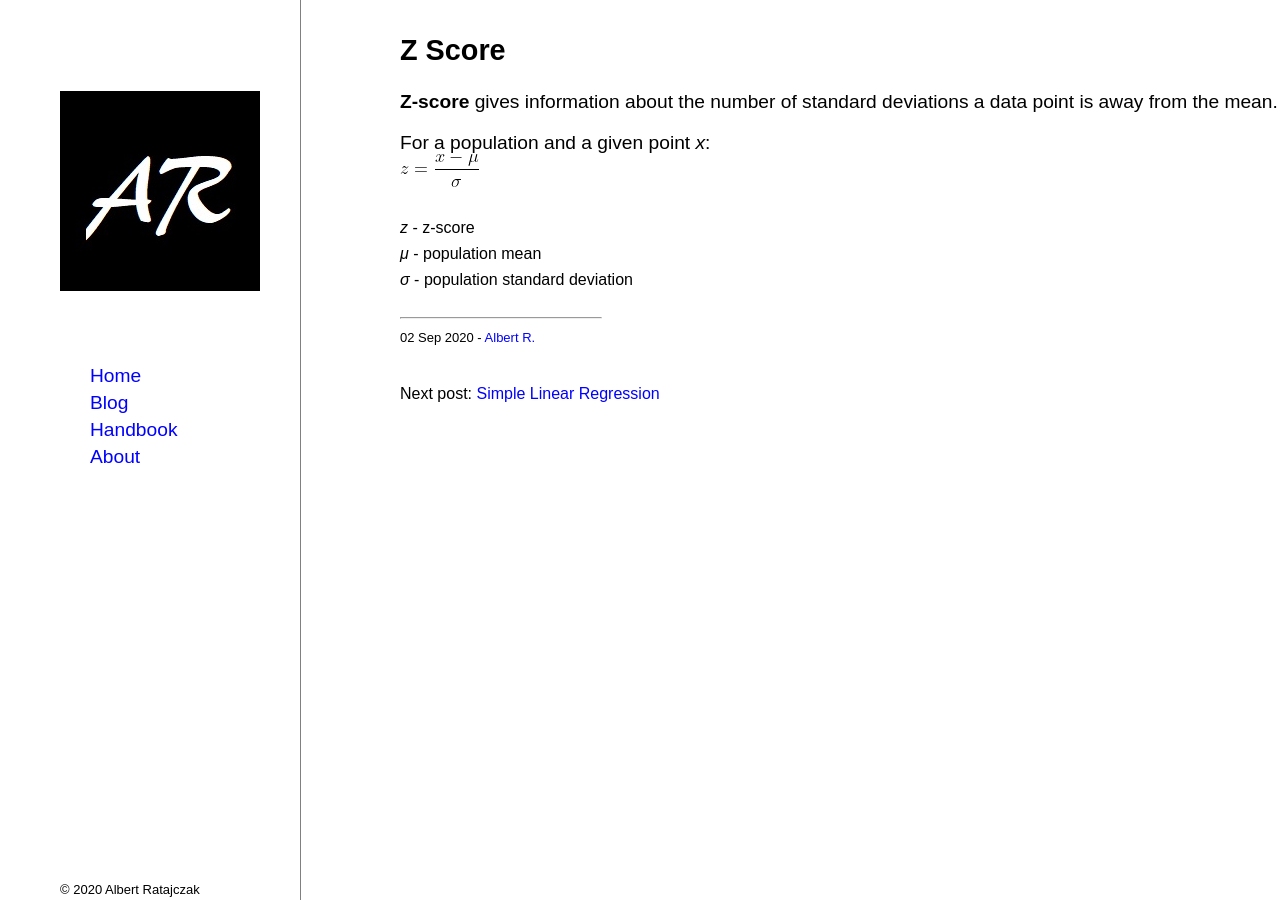
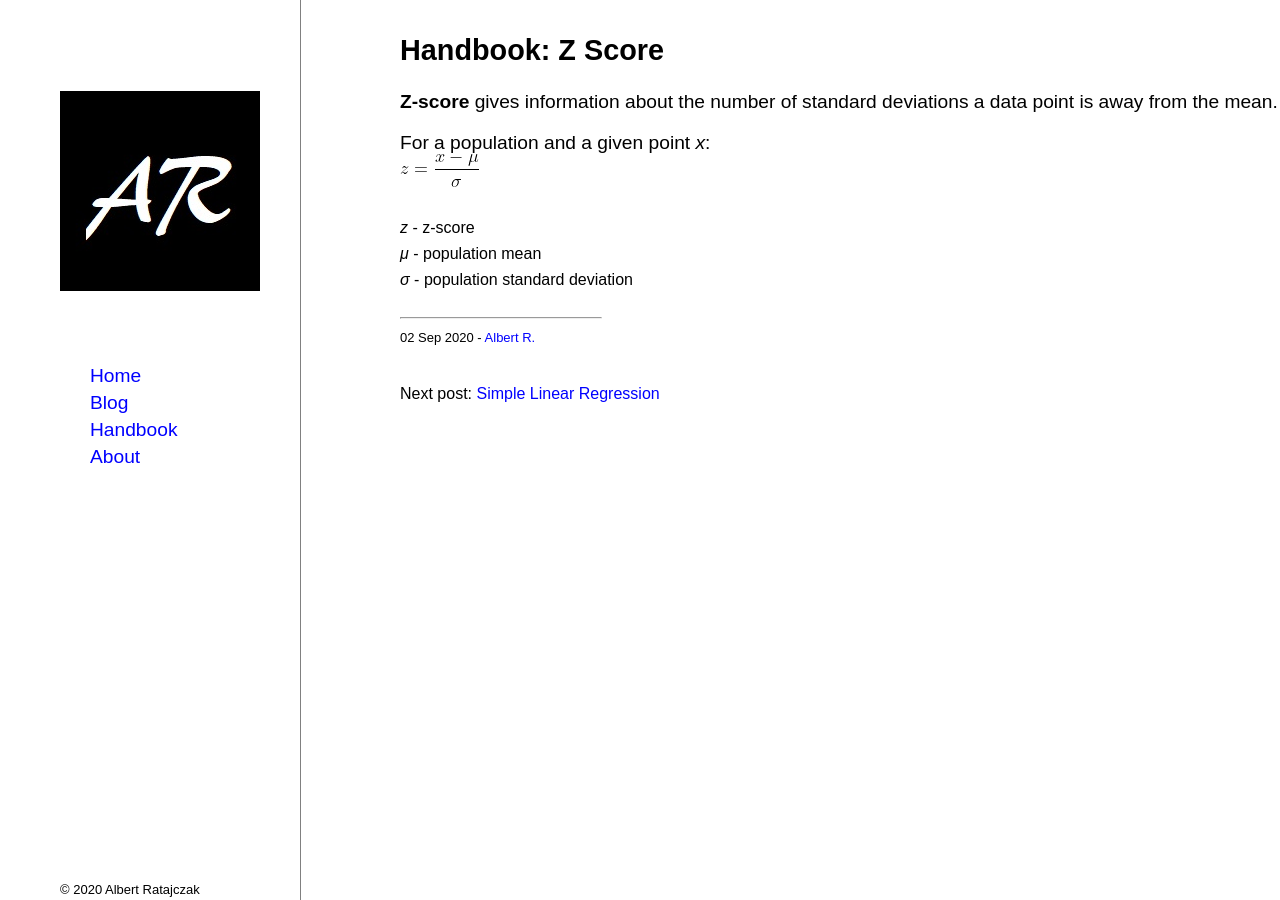
Before and after one commit to AlbertRtk/albertrtk.github.io, a Jekyll site: the page built from _posts/handbook/statistics/2020-09-02-z-score.md, in a window 1280 px wide. Built offline with Jekyll 4.4.1, drawn with Linux system fonts in a browser that asks for light colours.

Commit message:
update post page

```diff
--- a/_config.yml
+++ b/_config.yml
@@ -1,9 +1,5 @@
 title: AR. Data Rules
 avatar: /assets/images/avatar.jpg
-
-# comma separated titles of sections
-sections: Statistics
-
 
 collections:
   authors:
@@ -26,7 +22,7 @@ defaults:
       type: "posts"
     values:
       layout: "post"
-      category: handbook
+      category: Handbook
       excerpt_separator: <!--more-->
       permalink: /:categories/:title/
   - scope:
--- a/_layouts/handbookpage.html
+++ /dev/null
@@ -1,6 +0,0 @@
----
-layout: default
----
-<h1>{{ page.section }}: {{ page.title }}</h1>
-
-{{ content }}
--- a/_layouts/post.html
+++ b/_layouts/post.html
@@ -1,7 +1,9 @@
 ---
 layout: default
 ---
-<h1>{{ page.title }}</h1>
+<h1>
+  {% if page.category %}{{ page.category }}: {% endif %}{{ page.title }}
+</h1>
 
 {{ content }}
 
```
Also changed, not shown: 7 other files.
